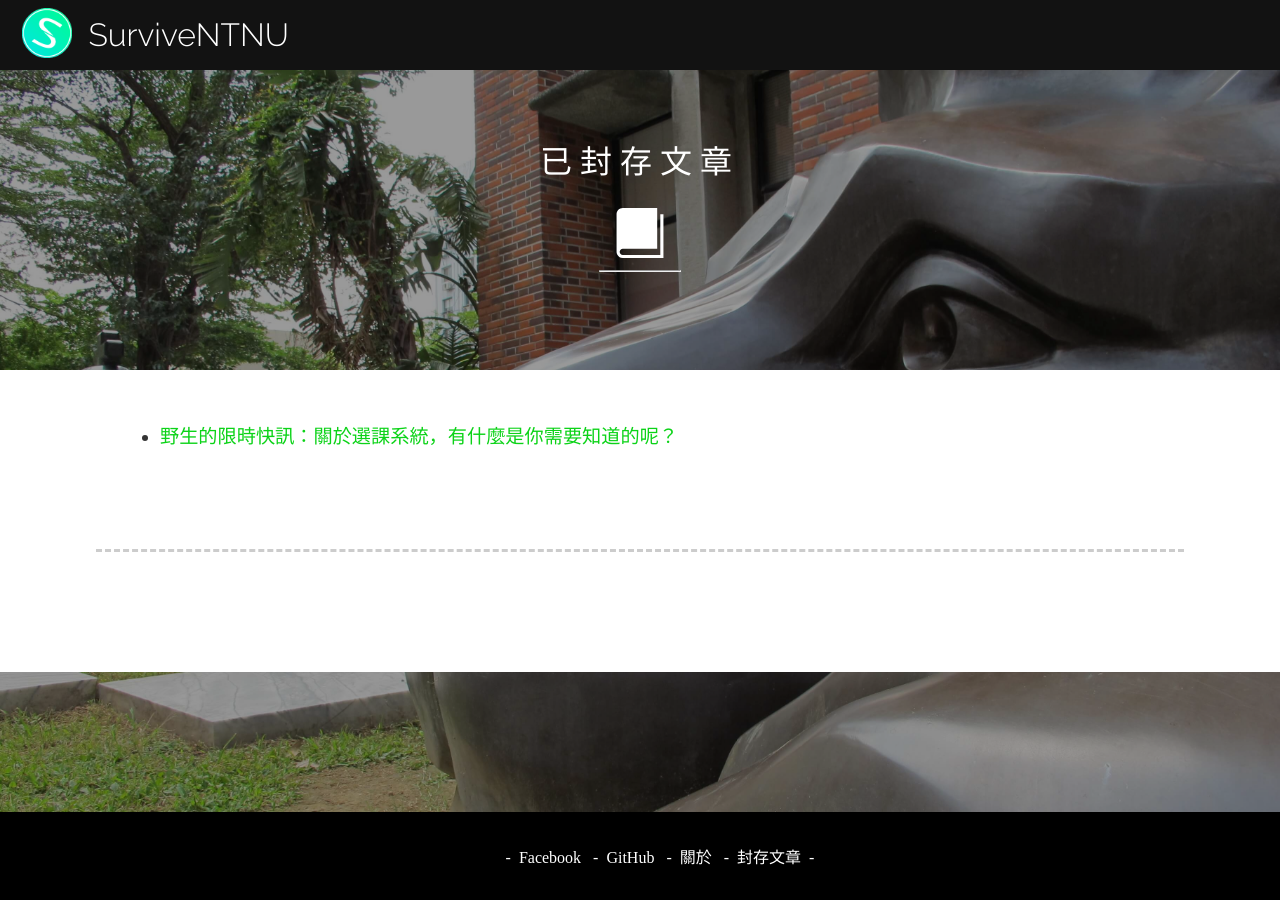
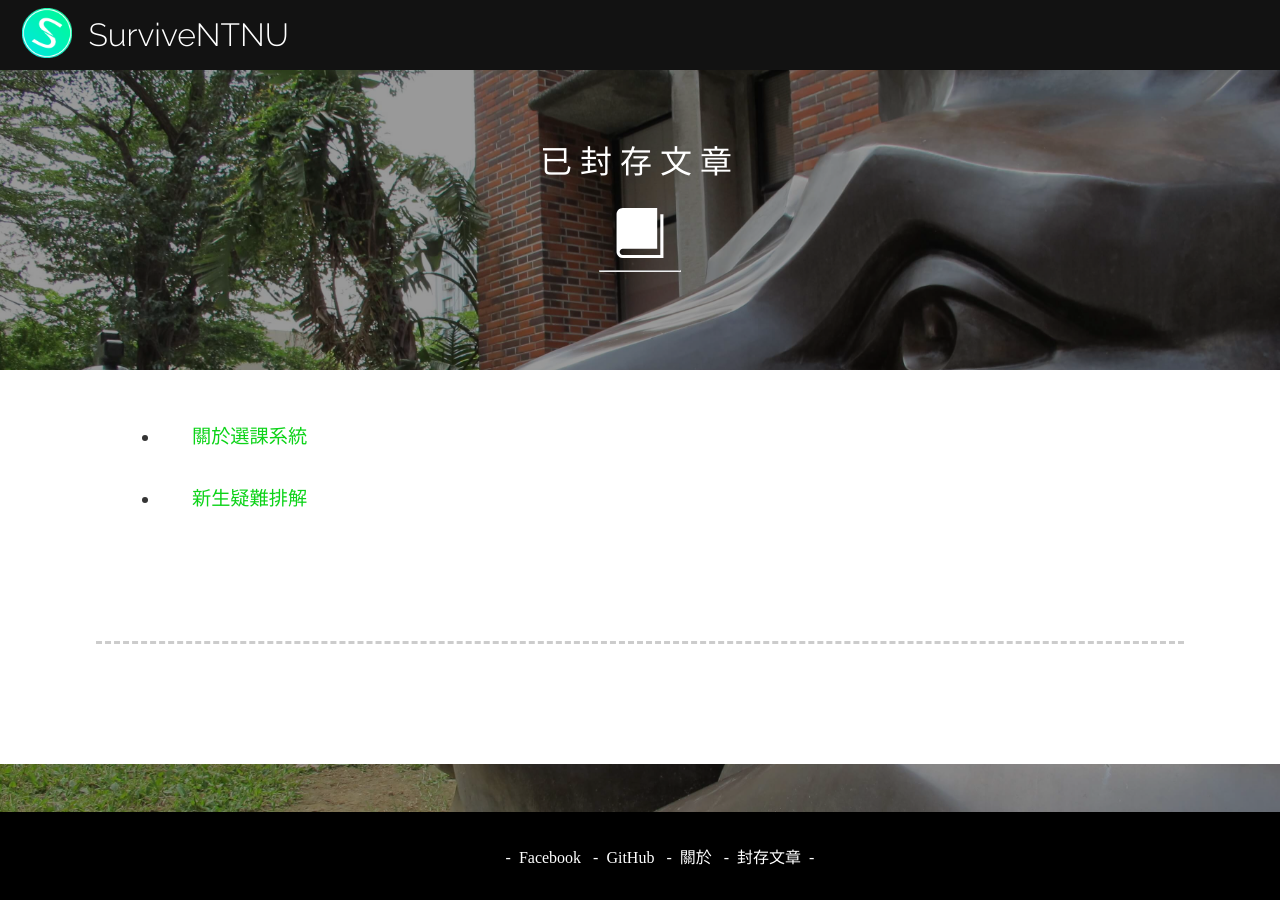
Before and after one commit to as535364/surviveNTNU, a Jekyll site: the page built from archive.md, in a window 1280 px wide. Built offline with Jekyll 4.4.1, drawn with Linux system fonts in a browser that asks for light colours; comment, search, counter and statistics services are not loaded.

Commit message:
用 collection 裝 archive

```diff
--- a/_config.yml
+++ b/_config.yml
@@ -8,3 +8,6 @@ collections:
   references:
     output: true
     permalink: /:path/
+  archive:
+    output: true
+    permalink: /:path/
--- a/archive.md
+++ b/archive.md
@@ -2,6 +2,9 @@
 layout: page
 title: 已封存文章
 icon: hardbound.svg
+permalink: /archive/
 ---
 
-- [野生的限時快訊：關於選課系統，有什麼是你需要知道的呢？]({{ site.baseurl}}/news/chooseClass/)
+{% for page in site.archive %}
+- [{{ page.title }}]({{ page.url }})
+{% endfor %}
```
Also changed, not shown: _archive/chooseClass.md (renamed from news/chooseClass.md), _archive/faq.md (renamed from news/faq.md).
